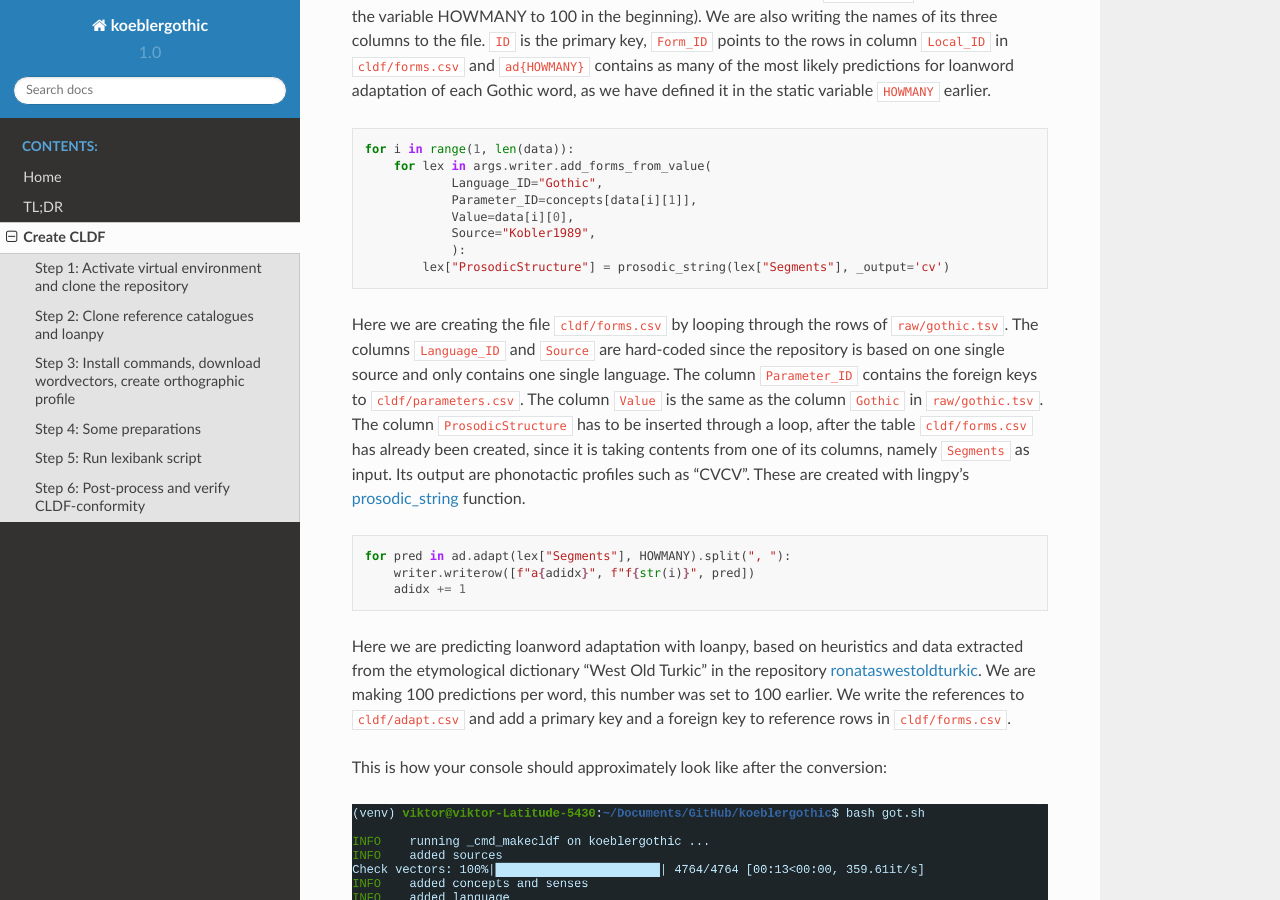
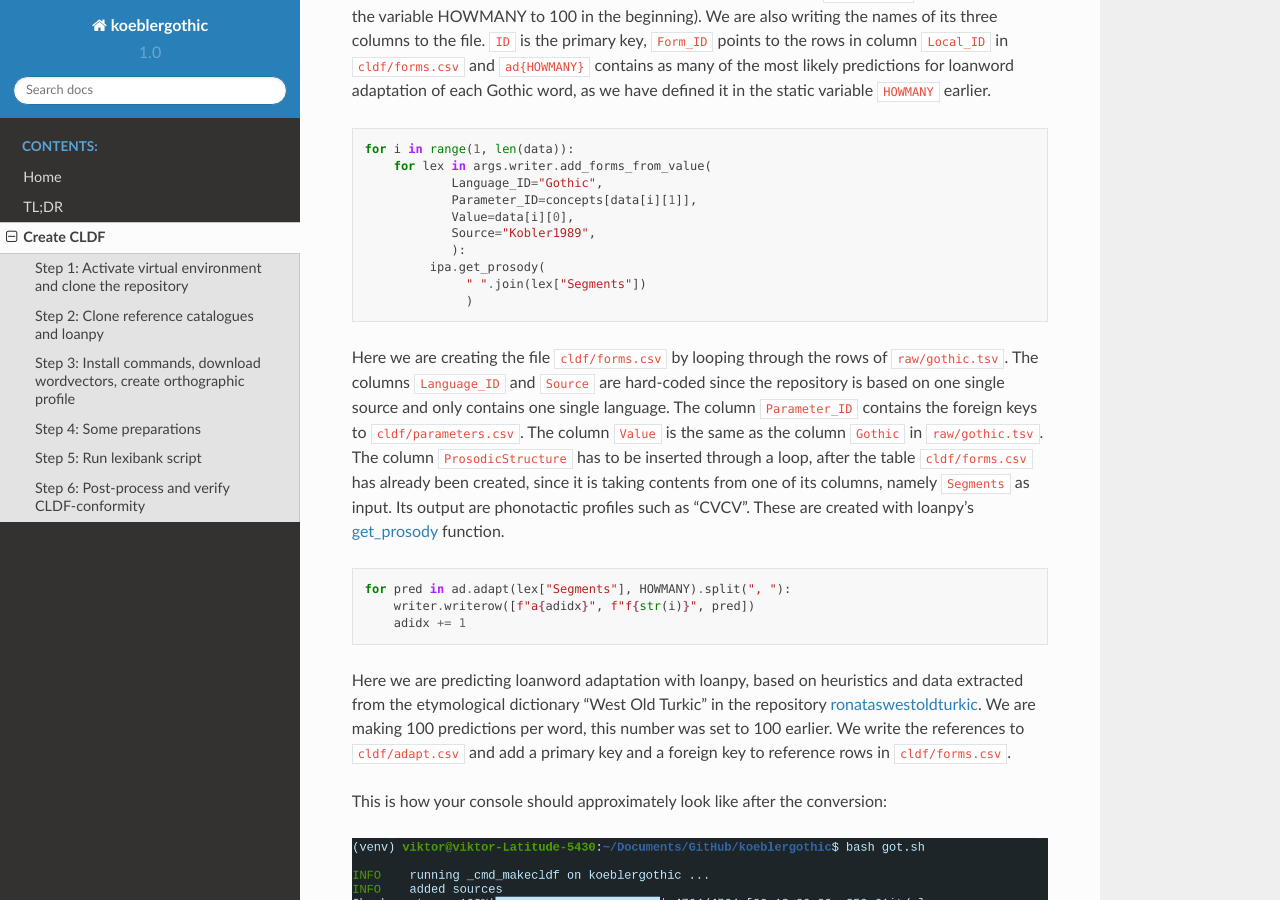
Before and after one commit to LoanpyDataHub/koeblergothic, a Sphinx documentation site: the page built from docs/mkcldf.rst, in a window 1280 px wide and 900 px high, scrolled down 5249 px. Built offline with Sphinx 7.4.7 and the Read the Docs theme 2.0.0, drawn with Linux system fonts in a browser that asks for light colours.

Commit message:
[skip ci] updatedocs

```diff
--- a/docs/mkcldf.rst
+++ b/docs/mkcldf.rst
@@ -311,7 +311,9 @@ it in the static variable ``HOWMANY`` earlier.
                Value=data[i][0],
                Source="Kobler1989",
                ):
-           lex["ProsodicStructure"] = prosodic_string(lex["Segments"], _output='cv')
+            ipa.get_prosody(
+                 " ".join(lex["Segments"])
+                 )
 
 Here we are creating the file ``cldf/forms.csv`` by looping
 through the rows of ``raw/gothic.tsv``. The columns ``Language_ID`` and
@@ -322,8 +324,8 @@ same as the column ``Gothic`` in ``raw/gothic.tsv``. The column
 ``ProsodicStructure`` has to be inserted through a loop, after the table
 ``cldf/forms.csv`` has already been created, since it is taking contents
 from one of its columns, namely ``Segments`` as input. Its output are
-phonotactic profiles such as "CVCV". These are created with lingpy's
-`prosodic_string
+phonotactic profiles such as "CVCV". These are created with loanpy's
+`get_prosody
 <https://lingpyxrotwang.readthedocs.io/en/latest/reference/lingpy.sequence.html#lingpy.sequence.sound_classes.prosodic_string>`_
 function.
 
```
